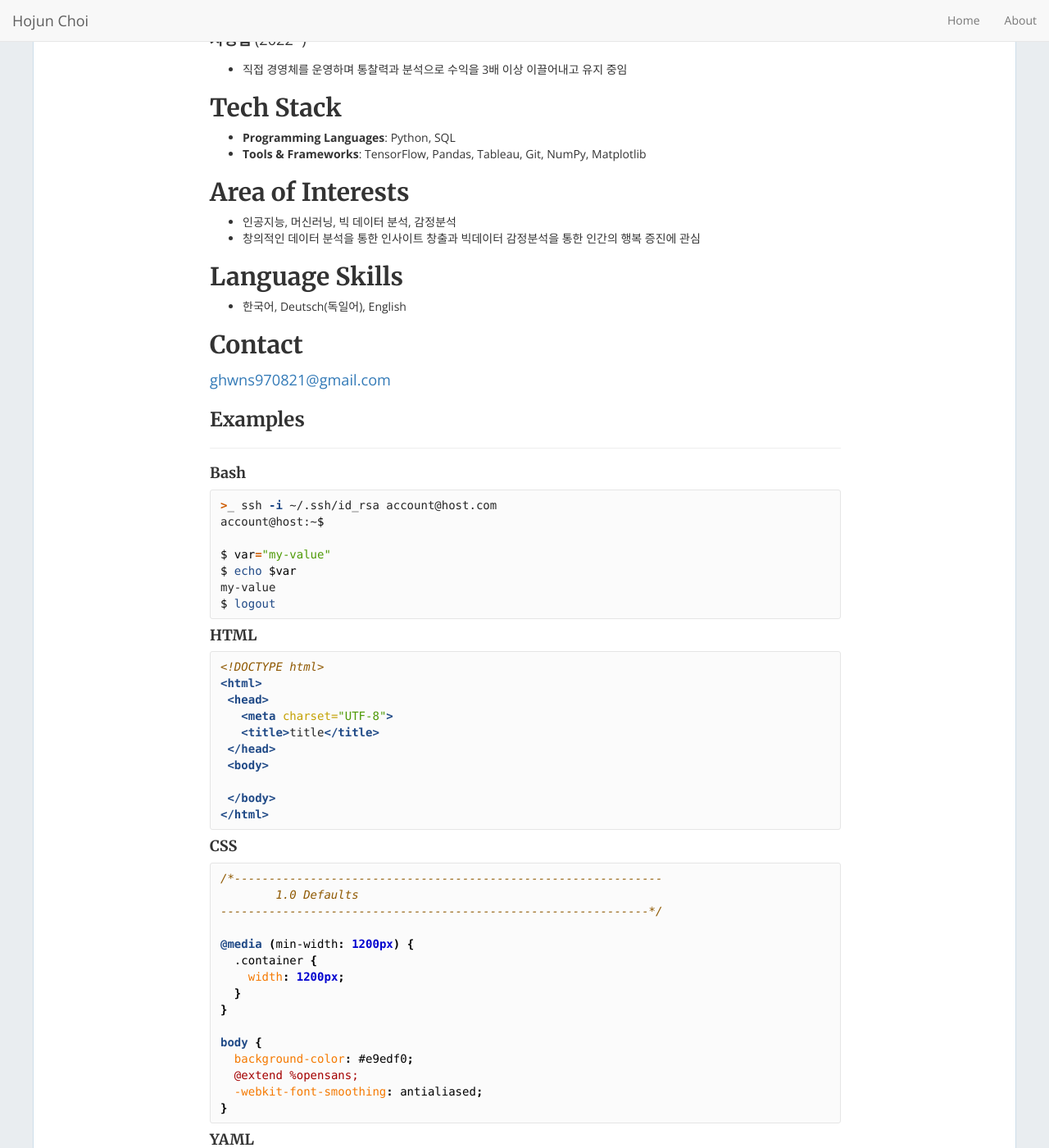
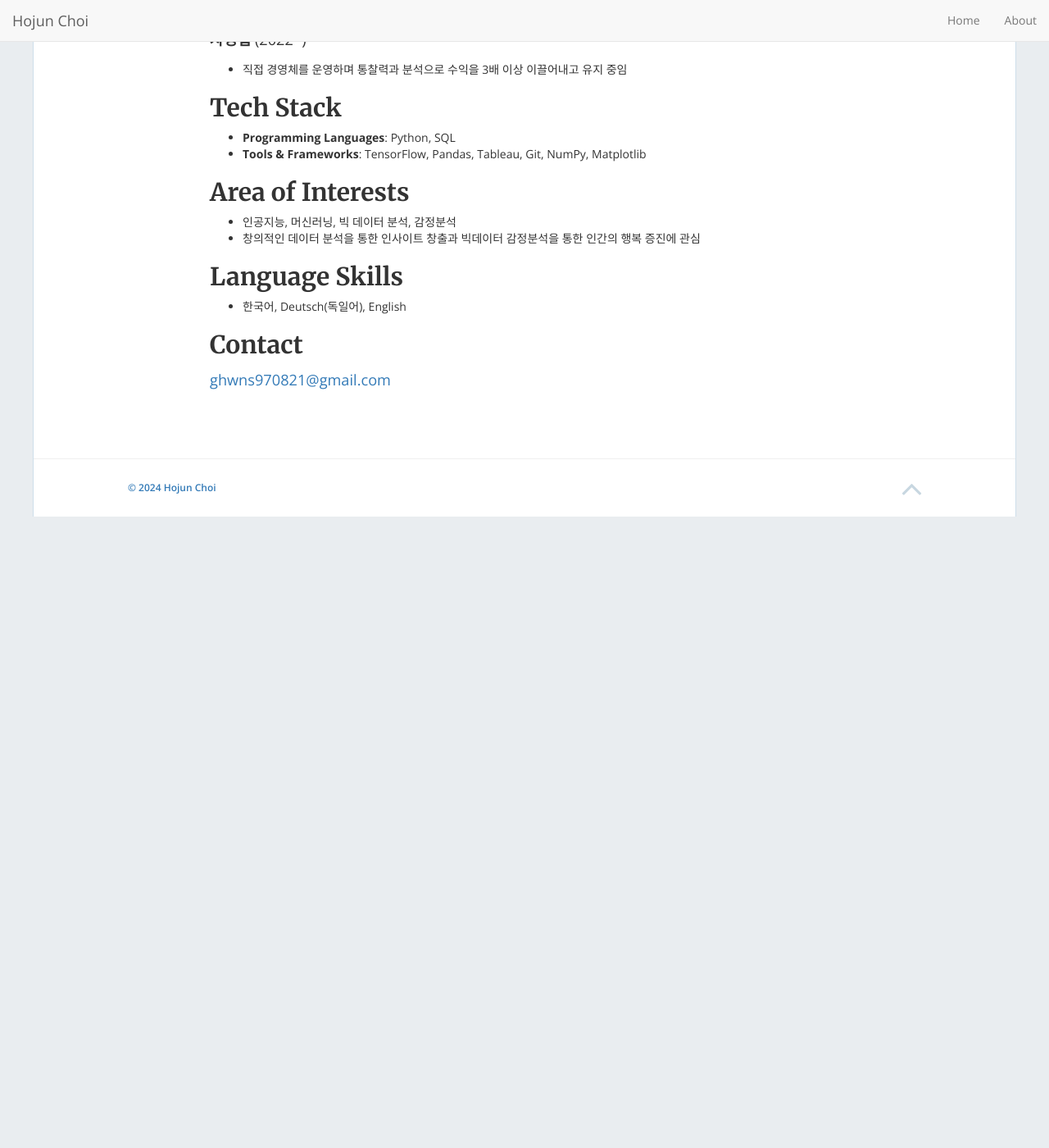
Before and after one commit to hojjang98/hojjang98.io, a Jekyll site: the page built from about.md, in a window 1280 px wide and 1400 px high, scrolled down 605 px. Shown: the whole window at 82% size. Built offline with Jekyll 4.4.1, drawn with Linux system fonts in a browser that asks for light colours; nearby versions of some CDN libraries; after the commit the page ends 1235 px from its top, so only the background shows below that; some of the changed text lies outside the part shown.

Commit message:
Update about.md

```diff
--- a/about.md
+++ b/about.md
@@ -45,70 +45,3 @@ permalink: /about/
 
 ## Contact
 [ghwns970821@gmail.com](mailto:ghwns970821@gmail.com)
-
-
-### Examples
-
----
-
-#### Bash
-
-{% highlight bash %}
->_ ssh -i ~/.ssh/id_rsa account@host.com
-account@host:~$
-$ var="my-value"
-$ echo $var
-my-value
-$ logout
-{% endhighlight %}
-
-#### HTML
-
-{% highlight html %}
-<!DOCTYPE html>
-<html>
- <head>
-   <meta charset="UTF-8">
-   <title>title</title>
- </head>
- <body>
-
- </body>
-</html>
-{% endhighlight %}
-
-#### CSS
-
-{% highlight css %}
-/*--------------------------------------------------------------
-	1.0 Defaults
---------------------------------------------------------------*/
-
-@media (min-width: 1200px) {
-  .container {
-    width: 1200px;
-  }
-}
-
-body {
-  background-color: #e9edf0;
-  @extend %opensans;
-  -webkit-font-smoothing: antialiased;
-}
-{% endhighlight %}
-
-#### YAML
-
-{% highlight yaml %}
-### Phantom settings
-paginate: 10
-footer_text: '© 2018 Jami Gibbs'
-admin_name: 'Jami Gibbs'
-google_analytics: "UA-9999999-99" # Update with your own tracking ID
-
-#### Phantom Navigation menu
-enable_nav: true
-nav_item:
-  - { url: '/', text: 'Home' }
-  - { url: '/about', text: 'About' }
-{% endhighlight %}
```
